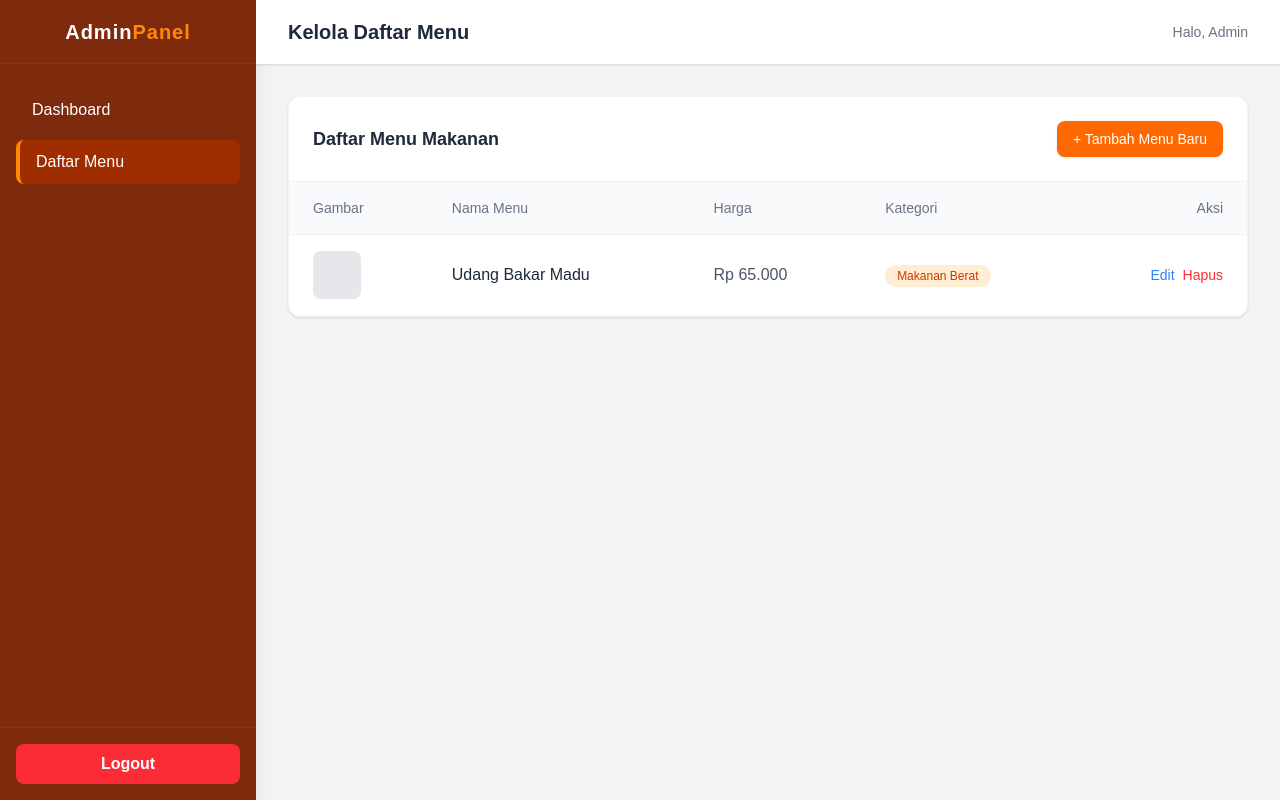
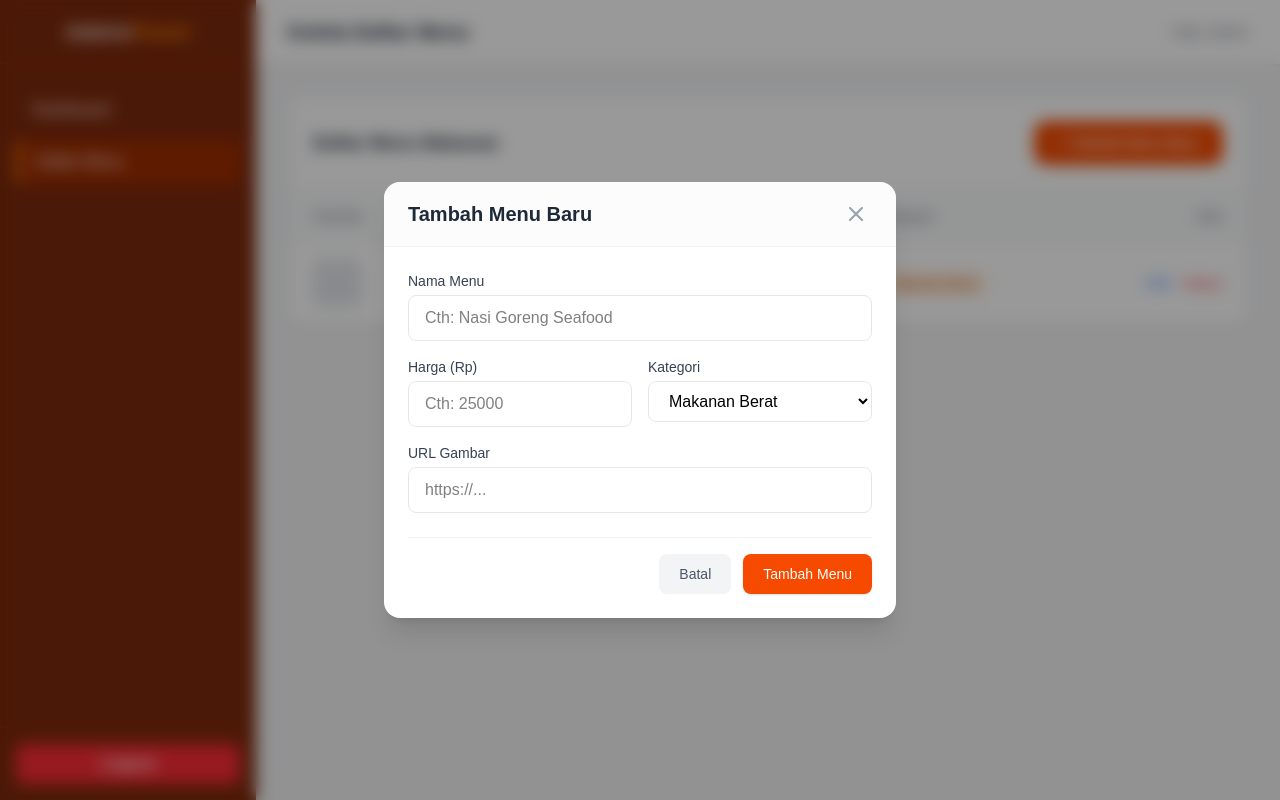
Before and after one commit to dewacahaya/seafood-tunu, a Vue app: page /admin/menu in a window 1280 px wide. Both pictures are taken after a click on the button "+ Tambah Menu Baru". Built offline with nearby package versions, Linux system fonts and the light colour scheme; no server answers.

Commit message:
feat: modal create/edit menu & delete menu

```diff
--- a/src/views/Admin/MenuView.vue
+++ b/src/views/Admin/MenuView.vue
@@ -1,19 +1,91 @@
 <script setup>
-import AdminLayout from '@/layouts/AdminLayout.vue'
+import { ref, reactive } from 'vue';
+import BaseButton from '@/components/BaseButton.vue';
+import AdminLayout from '@/layouts/AdminLayout.vue';
+
+const menuList = ref([
+    {
+        id: 1,
+        name: 'Udang Bakar Madu',
+        price: 65000,
+        category: 'Makanan Berat',
+        image: ''
+    }
+]);
+
+const isModalOpen = ref(false);
+const isEditMode = ref(false);
+
+const form = reactive({
+    id: null,
+    name: '',
+    price: '',
+    category: 'Makanan Berat',
+    image: ''
+});
+
+const openAddModal = () => {
+    isEditMode.value = false;
+    resetForm();
+    isModalOpen.value = true;
+};
+
+const openEditModal = (menu) => {
+    isEditMode.value = true;
+    form.id = menu.id;
+    form.name = menu.name;
+    form.price = menu.price;
+    form.category = menu.category;
+    form.image = menu.image;
+    isModalOpen.value = true;
+};
+
+const closeModal = () => {
+    isModalOpen.value = false;
+    setTimeout(resetForm, 200);
+};
+
+const resetForm = () => {
+    form.id = null;
+    form.name = '';
+    form.price = '';
+    form.category = 'Makanan Berat';
+    form.image = '';
+};
+
+const handleDelete = (id) => {
+    const confirmed = window.confirm('Apakah Anda yakin ingin menghapus data ini?');
+    if (!confirmed) return;
+    const idx = menuList.value.findIndex((m) => m.id === id);
+    if (idx !== -1) {
+        menuList.value.splice(idx, 1);
+        console.log('Hapus data id:', id);
+        alert('Data berhasil dihapus!');
+    }
+};
+
+const handleSubmit = () => {
+    if (isEditMode.value) {
+        console.log('Update data id:', form.id, form);
+        alert('Data berhasil diupdate!');
+    } else {
+        console.log('Simpan data baru:', form);
+        alert('Data baru berhasil disimpan!');
+    }
+    closeModal();
+};
 </script>
 
 <template>
     <AdminLayout pageTitle="Kelola Daftar Menu">
-
-        <div class="bg-white rounded-xl shadow-sm border border-gray-100 overflow-hidden">
+        <div class="bg-white rounded-xl shadow-sm border border-gray-100 overflow-hidden relative z-0">
             <div class="p-6 border-b border-gray-100 flex justify-between items-center">
                 <h3 class="text-lg font-semibold text-gray-800">Daftar Menu Makanan</h3>
-                <button
+                <BaseButton @click="openAddModal"
                     class="bg-orange-500 hover:bg-orange-600 text-white px-4 py-2 rounded-lg text-sm font-medium transition-colors shadow-sm">
                     + Tambah Menu Baru
-                </button>
+                </BaseButton>
             </div>
-
             <div class="p-0 overflow-x-auto">
                 <table class="w-full text-left border-collapse">
                     <thead>
@@ -26,19 +98,26 @@ import AdminLayout from '@/layouts/AdminLayout.vue'
                         </tr>
                     </thead>
                     <tbody>
-                        <tr class="border-b border-gray-50 hover:bg-orange-50/30 transition-colors">
+                        <tr v-for="menu in menuList" :key="menu.id"
+                            class="border-b border-gray-50 hover:bg-orange-50/30 transition-colors">
                             <td class="px-6 py-4">
-                                <div class="w-12 h-12 bg-gray-200 rounded-lg"></div>
+                                <div class="w-12 h-12 bg-gray-200 rounded-lg overflow-hidden">
+                                    <img v-if="menu.image" :src="menu.image" class="w-full h-full object-cover" />
+                                </div>
                             </td>
-                            <td class="px-6 py-4 font-medium text-gray-800">Udang Bakar Madu</td>
-                            <td class="px-6 py-4 text-gray-600">Rp 65.000</td>
+                            <td class="px-6 py-4 font-medium text-gray-800">{{ menu.name }}</td>
+                            <td class="px-6 py-4 text-gray-600">Rp {{ new Intl.NumberFormat('id-ID').format(menu.price)
+                                }}</td>
                             <td class="px-6 py-4">
-                                <span class="px-3 py-1 bg-orange-100 text-orange-700 text-xs rounded-full">Makanan
-                                    Berat</span>
+                                <span class="px-3 py-1 bg-orange-100 text-orange-700 text-xs rounded-full">
+                                    {{ menu.category }}
+                                </span>
                             </td>
-                            <td class="px-6 py-4 text-right space-x-2">
-                                <button class="text-blue-500 hover:text-blue-700 text-sm font-medium">Edit</button>
-                                <button class="text-red-500 hover:text-red-700 text-sm font-medium">Hapus</button>
+                            <td class="px-6 py-4 text-right space-x-3">
+                                <button @click="openEditModal(menu)"
+                                    class="cursor-pointer text-blue-500 hover:text-blue-700 text-sm font-medium transition-colors">Edit</button>
+                                <button @click="handleDelete(menu.id)"
+                                    class="cursor-pointer text-red-500 hover:text-red-700 text-sm font-medium transition-colors">Hapus</button>
                             </td>
                         </tr>
                     </tbody>
@@ -46,5 +125,83 @@ import AdminLayout from '@/layouts/AdminLayout.vue'
             </div>
         </div>
 
+        <Teleport to="body">
+            <div v-if="isModalOpen" class="fixed inset-0 z-50 flex items-center justify-center p-4">
+                <div @click="closeModal" class="absolute inset-0 bg-black/40 backdrop-blur-sm transition-opacity"></div>
+                <div
+                    class="relative bg-white rounded-2xl shadow-xl w-full max-w-lg overflow-hidden transform transition-all animate-fade-in-up">
+
+                    <div class="px-6 py-4 border-b border-gray-100 flex justify-between items-center bg-gray-50/50">
+                        <h3 class="text-xl font-bold text-gray-800">
+                            {{ isEditMode ? 'Edit Data Menu' : 'Tambah Menu Baru' }}
+                        </h3>
+                        <button @click="closeModal" class="text-gray-400 hover:text-red-500 transition-colors p-1">
+                            <svg xmlns="http://www.w3.org/2000/svg" class="h-6 w-6" fill="none" viewBox="0 0 24 24"
+                                stroke="currentColor">
+                                <path stroke-linecap="round" stroke-linejoin="round" stroke-width="2"
+                                    d="M6 18L18 6M6 6l12 12" />
+                            </svg>
+                        </button>
+                    </div>
+                    <form @submit.prevent="handleSubmit" class="p-6 space-y-4">
+                        <div>
+                            <label class="block text-sm font-medium text-gray-700 mb-1">Nama Menu</label>
+                            <input v-model="form.name" type="text" required placeholder="Cth: Nasi Goreng Seafood"
+                                class="w-full px-4 py-2.5 border border-gray-200 rounded-lg focus:ring-2 focus:ring-orange-500 focus:border-orange-500 outline-none transition-all">
+                        </div>
+                        <div class="grid grid-cols-2 gap-4">
+                            <div>
+                                <label class="block text-sm font-medium text-gray-700 mb-1">Harga (Rp)</label>
+                                <input v-model="form.price" type="number" required placeholder="Cth: 25000" min="0"
+                                    class="w-full px-4 py-2.5 border border-gray-200 rounded-lg focus:ring-2 focus:ring-orange-500 focus:border-orange-500 outline-none transition-all">
+                            </div>
+                            <div>
+                                <label class="block text-sm font-medium text-gray-700 mb-1">Kategori</label>
+                                <select v-model="form.category" required
+                                    class="w-full px-4 py-2.5 border border-gray-200 rounded-lg focus:ring-2 focus:ring-orange-500 focus:border-orange-500 outline-none transition-all bg-white">
+                                    <option value="Makanan Berat">Makanan Berat</option>
+                                    <option value="Snack">Snack</option>
+                                    <option value="Minuman">Minuman</option>
+                                    <option value="Dessert">Dessert</option>
+                                </select>
+                            </div>
+                        </div>
+                        <div>
+                            <label class="block text-sm font-medium text-gray-700 mb-1">URL Gambar</label>
+                            <input v-model="form.image" type="url" placeholder="https://..."
+                                class="w-full px-4 py-2.5 border border-gray-200 rounded-lg focus:ring-2 focus:ring-orange-500 focus:border-orange-500 outline-none transition-all">
+                        </div>
+                        <div class="pt-4 flex justify-end gap-3 border-t border-gray-100 mt-6">
+                            <button type="button" @click="closeModal"
+                                class="px-5 py-2.5 text-sm font-medium text-gray-600 bg-gray-100 hover:bg-gray-200 rounded-lg transition-colors">
+                                Batal
+                            </button>
+                            <button type="submit"
+                                class="px-5 py-2.5 text-sm font-medium text-white bg-orange-600 hover:bg-orange-700 rounded-lg transition-colors shadow-sm">
+                                {{ isEditMode ? 'Simpan Perubahan' : 'Tambah Menu' }}
+                            </button>
+                        </div>
+                    </form>
+                </div>
+            </div>
+        </Teleport>
     </AdminLayout>
 </template>
+
+<style scoped>
+@keyframes fadeInUp {
+    from {
+        opacity: 0;
+        transform: translateY(10px) scale(0.98);
+    }
+
+    to {
+        opacity: 1;
+        transform: translateY(0) scale(1);
+    }
+}
+
+.animate-fade-in-up {
+    animation: fadeInUp 0.3s cubic-bezier(0.16, 1, 0.3, 1) forwards;
+}
+</style>
```
